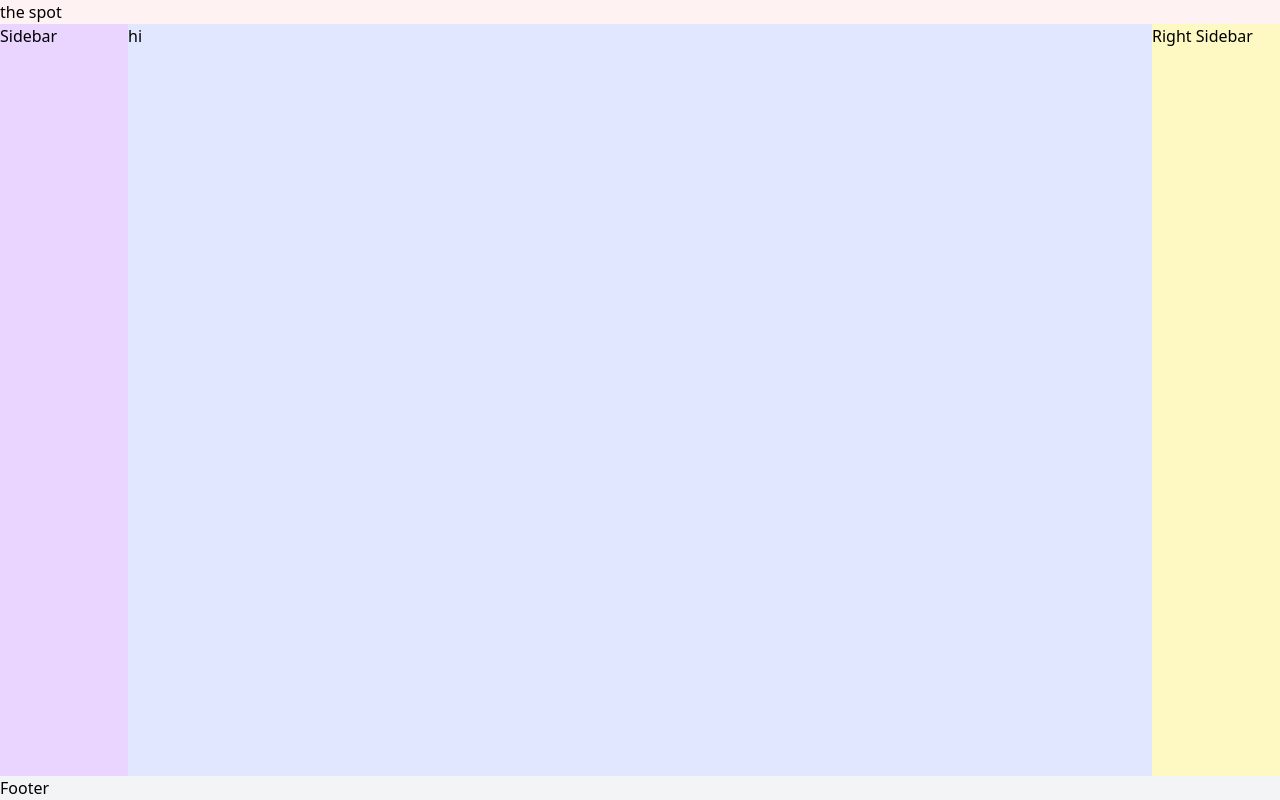
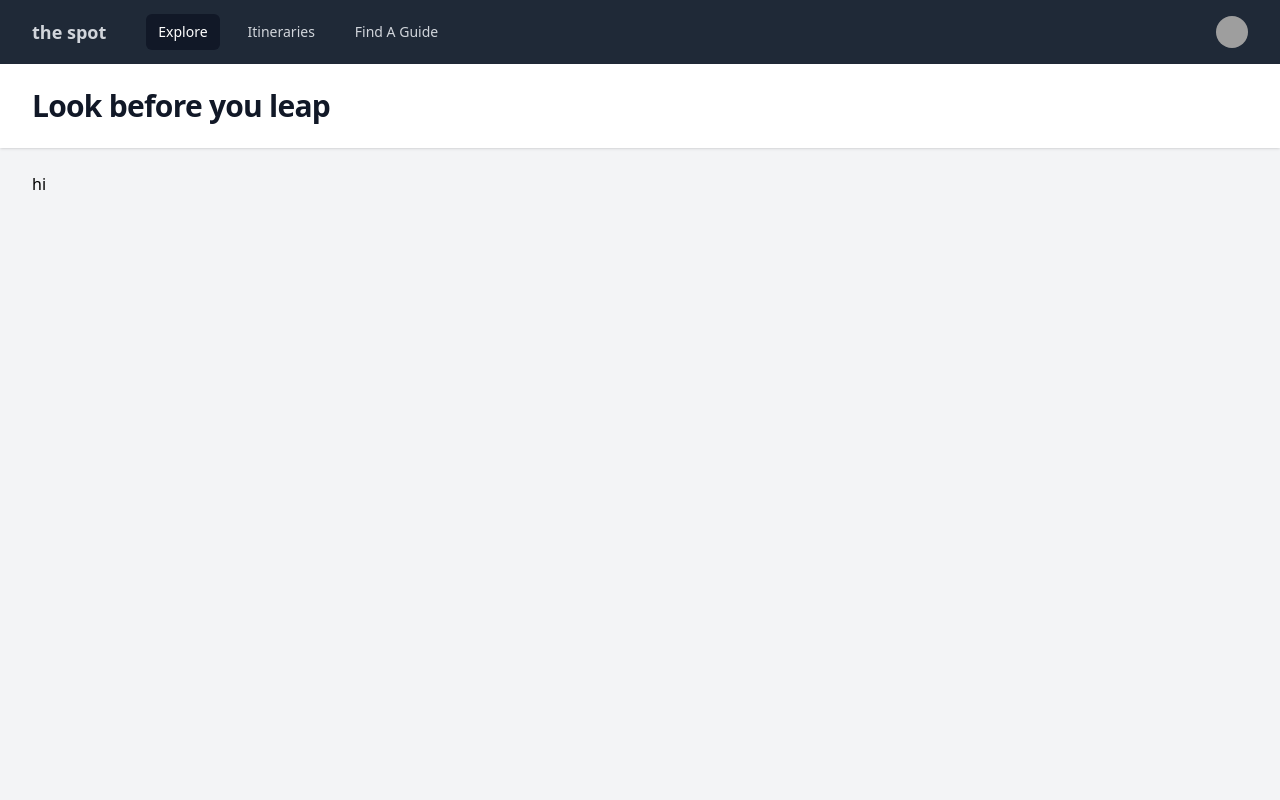
Before and after one commit to Deadman-Ventures/thespot, a React app in the folder client/: page / in a window 1280 px wide. Built offline with nearby package versions, Linux system fonts and the light colour scheme; grey boxes are pictures that could not be loaded; a web font is replaced by a local one.

Commit message:
getting basic layout setup

```diff
--- a/client/public/index.html
+++ b/client/public/index.html
@@ -1,5 +1,5 @@
 <!DOCTYPE html>
-<html lang="en">
+<html lang="en" class="h-full bg-gray-100">
 
 <link rel="stylesheet" href="https://rsms.me/inter/inter.css">
 
@@ -11,7 +11,7 @@
     <title>TheSpot</title>
 </head>
 
-<body>
+<body class="h-full">
     <div id="root"></div>
 </body>
 
--- a/client/src/App.tsx
+++ b/client/src/App.tsx
@@ -1,19 +1,41 @@
-import React from "react";
-import { Outlet } from "react-router-dom";
-import './app.css'
+import { Fragment } from 'react'
+import { Disclosure, Menu, Transition } from '@headlessui/react'
+import { Bars3Icon, BellIcon, XMarkIcon } from '@heroicons/react/24/outline'
+import React from 'react'
+import { classNames } from './utils'
+import { Logo, NavBar, UserProfile } from './Components'
+import { Outlet } from 'react-router-dom'
+
+
 
 export function App() {
     return (
-        <div className="min-h-screen flex flex-col">
-            <header className="bg-red-50">the spot</header>
-            <div className="flex-1 flex flex-col sm:flex-row">
-                <main className="flex-1 bg-indigo-100"><Outlet /></main>
-
-                <nav className="order-first sm:w-32 bg-purple-200">Sidebar</nav>
-
-                <aside className="sm:w-32 bg-yellow-100">Right Sidebar</aside>
+        <>
+            <div>
+                <div className="min-h-full bg-gray-800">
+                    <div className="mx-auto max-w-7xl px-4 sm:px-6 lg:px-8">
+                        <div className="flex h-16 items-center justify-between">
+                            <div className="flex items-center">
+                                <Logo />
+                                <NavBar />
+                            </div>
+                            <div className="hidden md:block">
+                                <div className="ml-4 flex items-center md:ml-6">
+                                    <UserProfile />
+                                </div>
+                            </div>
+                        </div>
+                    </div>
+                </div>
+                <header className="bg-white shadow">
+                    <div className="mx-auto max-w-7xl px-4 py-6 sm:px-6 lg:px-8">
+                        <h1 className="text-3xl font-bold tracking-tight text-gray-900">Look before you leap</h1>
+                    </div>
+                </header>
+                <main>
+                    <div className="mx-auto max-w-7xl py-6 sm:px-6 lg:px-8"><Outlet /></div>
+                </main>
             </div>
-            <footer className="bg-gray-100">Footer</footer>
-        </div>
+        </>
     )
 }
--- /dev/null
+++ b/client/src/Components/Layout/Logo.tsx
@@ -0,0 +1,9 @@
+import React from "react";
+
+export function Logo() {
+    return (
+        <div className="flex-shrink-0 items-center justify-between">
+            <a className="h-10 text-gray-300 text-lg font-bold">the spot</a>
+        </div>
+    )
+}
--- /dev/null
+++ b/client/src/Components/Layout/NavBar.tsx
@@ -0,0 +1,31 @@
+import React from "react";
+import { classNames } from "../../utils";
+
+export function NavBar() {
+    const navigation = [
+        { name: 'Explore', href: '#', current: true },
+        { name: 'Itineraries', href: '#', current: false },
+        { name: 'Find A Guide', href: '#', current: false },
+    ]
+    return (
+        <div className="hidden md:block">
+            <div className="ml-10 flex items-baseline space-x-4">
+                {navigation.map((item) => (
+                    <a
+                        key={item.name}
+                        href={item.href}
+                        className={classNames(
+                            item.current
+                                ? 'bg-gray-900 text-white'
+                                : 'text-gray-300 hover:bg-gray-700 hover:text-white',
+                            'rounded-md px-3 py-2 text-sm font-medium'
+                        )}
+                        aria-current={item.current ? 'page' : undefined}
+                    >
+                        {item.name}
+                    </a>
+                ))}
+            </div>
+        </div>
+    )
+}
--- /dev/null
+++ b/client/src/Components/Layout/UserProfile.tsx
@@ -0,0 +1,56 @@
+import { Menu, Transition } from "@headlessui/react";
+import React, { Fragment } from "react";
+import { classNames } from "../../utils";
+
+export function UserProfile() {
+    const user = {
+        name: 'Tom Cook',
+        email: 'tom@example.com',
+        imageUrl:
+            'https://images.unsplash.com/photo-1472099645785-5658abf4ff4e?ixlib=rb-1.2.1&ixid=eyJhcHBfaWQiOjEyMDd9&auto=format&fit=facearea&facepad=2&w=256&h=256&q=80',
+    }
+
+    const userNavigation = [
+        { name: 'Your Profile', href: '#' },
+        { name: 'Settings', href: '#' },
+        { name: 'Sign out', href: '#' },
+    ]
+    return (<>
+        <Menu as="div" className="relative ml-3">
+            <div>
+                <Menu.Button className="flex max-w-xs items-center rounded-full bg-gray-800 text-sm focus:outline-none focus:ring-2 focus:ring-white focus:ring-offset-2 focus:ring-offset-gray-800">
+                    <span className="sr-only">Open user menu</span>
+                    <img className="h-8 w-8 rounded-full" src={user.imageUrl} alt="" />
+                </Menu.Button>
+            </div>
+            <Transition
+                as={Fragment}
+                enter="transition ease-out duration-100"
+                enterFrom="transform opacity-0 scale-95"
+                enterTo="transform opacity-100 scale-100"
+                leave="transition ease-in duration-75"
+                leaveFrom="transform opacity-100 scale-100"
+                leaveTo="transform opacity-0 scale-95"
+            >
+                <Menu.Items className="absolute right-0 z-10 mt-2 w-48 origin-top-right rounded-md bg-white py-1 shadow-lg ring-1 ring-black ring-opacity-5 focus:outline-none">
+                    {userNavigation.map((item) => (
+                        <Menu.Item key={item.name}>
+                            {({ active }) => (
+                                <a
+                                    href={item.href}
+                                    className={classNames(
+                                        active ? 'bg-gray-100' : '',
+                                        'block px-4 py-2 text-sm text-gray-700'
+                                    )}
+                                >
+                                    {item.name}
+                                </a>
+                            )}
+                        </Menu.Item>
+                    ))}
+                </Menu.Items>
+            </Transition>
+        </Menu>
+    </>
+    )
+}
--- /dev/null
+++ b/client/src/Components/Layout/index.ts
@@ -0,0 +1,3 @@
+export * from './Logo'
+export * from './NavBar'
+export * from './UserProfile'
--- /dev/null
+++ b/client/src/Components/index.ts
@@ -0,0 +1 @@
+export * from './Layout'
--- /dev/null
+++ b/client/src/utils.ts
@@ -0,0 +1,3 @@
+export function classNames(...classes) {
+    return classes.filter(Boolean).join(' ')
+}
```
